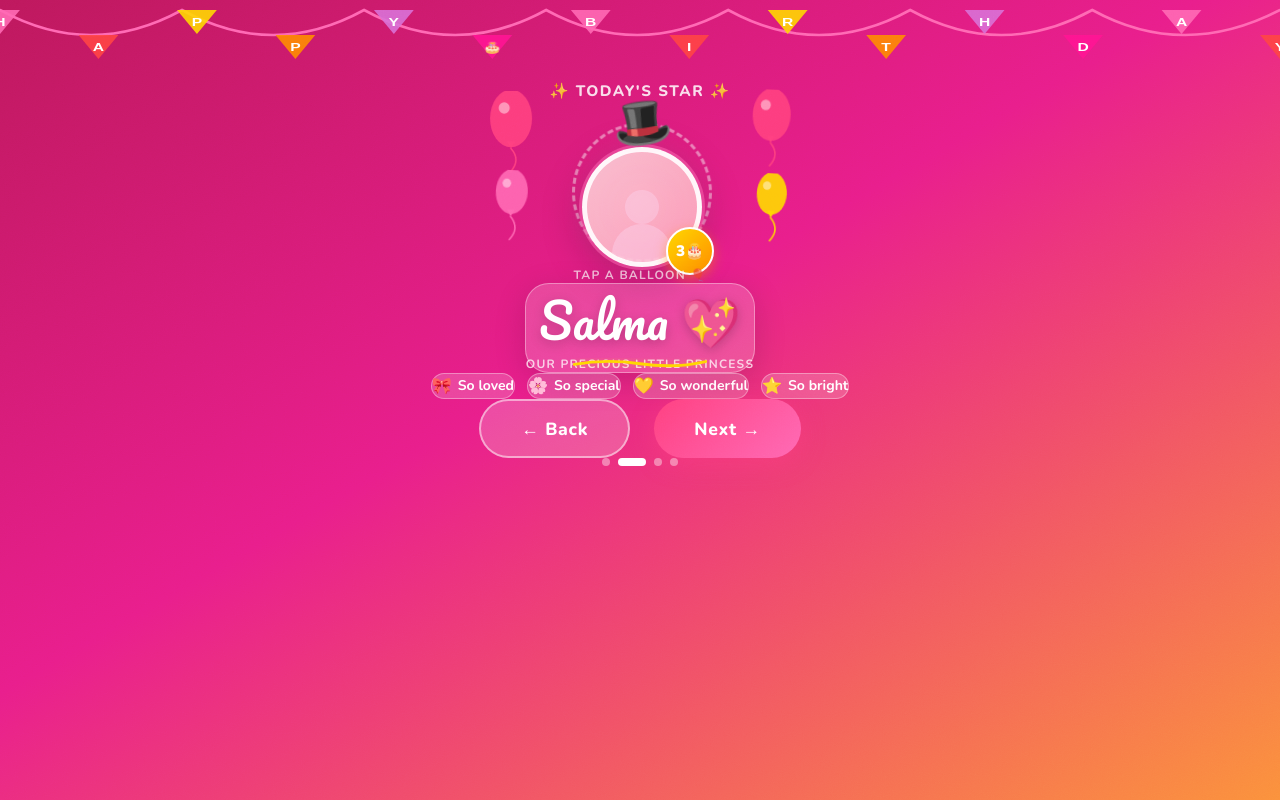
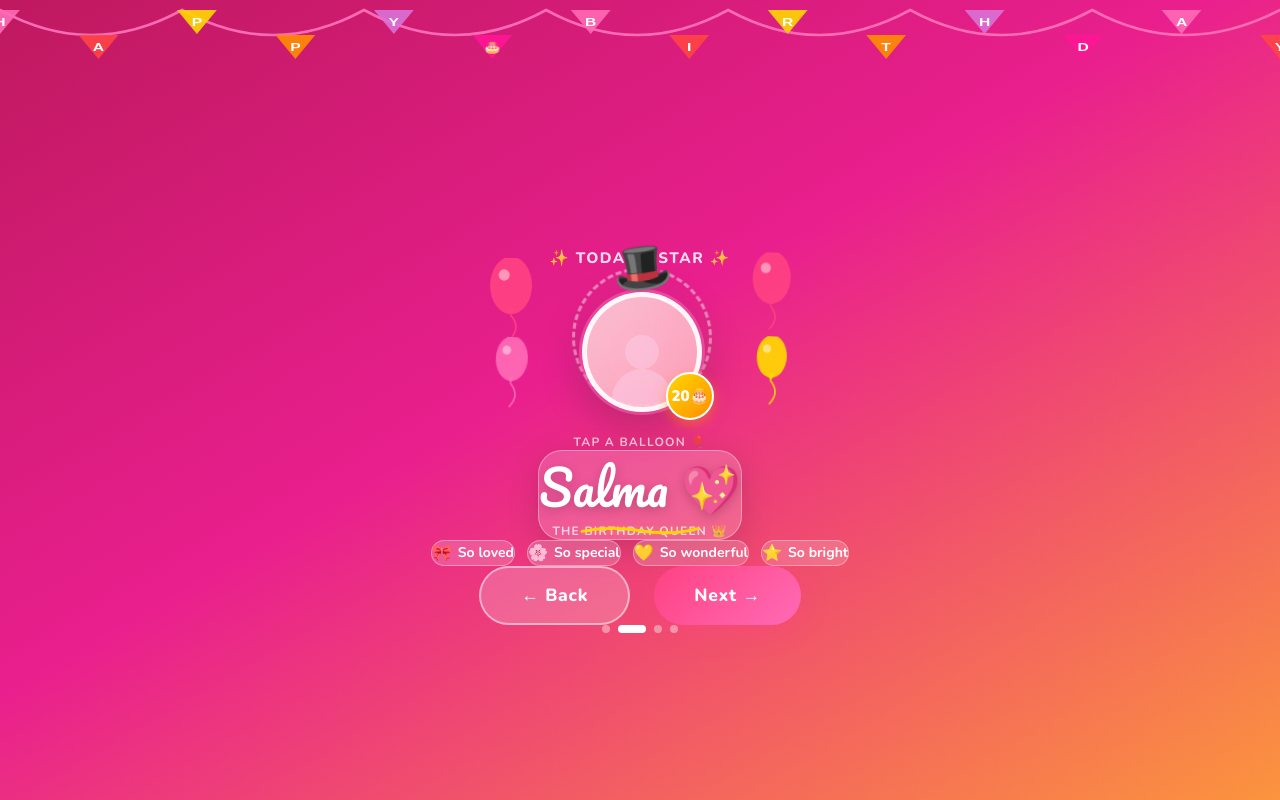
Before and after one commit to AhmedEldabah/salma, a React (Vite) app: page / in a window 1280 px wide. Both pictures are taken after a click on the button "Open Your Surprise 🎁". Built offline with nearby package versions, Linux system fonts and the light colour scheme.

Commit message:
Update PagePhoto component for styling and content

```diff
--- a/src/components/PagePhoto.jsx
+++ b/src/components/PagePhoto.jsx
@@ -34,7 +34,7 @@ export default function PagePhoto({ onNext, onBack }) {
         <Bunting />
       </div>
 
-      <main className="relative z-20 flex flex-col items-center flex-1 px-4 pt-4 pb-10">
+      <main className="relative z-20 flex flex-col items-center justify-center flex-1 px-4 pt-4 pb-10">
         <p
           className="animate-fadeInUp delay-100 mb-4 font-extrabold tracking-widest uppercase"
           style={{ color: 'rgba(255,255,255,0.85)', fontSize: 'clamp(0.75rem, 2.5vw, 0.95rem)' }}
@@ -43,7 +43,7 @@ export default function PagePhoto({ onNext, onBack }) {
         </p>
 
         {/* tap-to-pop balloons + photo */}
-        <div className="flex items-end justify-center gap-4 sm:gap-12 mb-6 animate-fadeInUp delay-200">
+        <div className="flex items-center justify-center gap-4 sm:gap-12 mb-6 animate-fadeInUp delay-200">
           <div className="flex flex-col items-center gap-3">
             <PopBalloon
               color={BALLOON_PAIRS[0].color}
@@ -80,7 +80,7 @@ export default function PagePhoto({ onNext, onBack }) {
               }}
             >
               <span style={{ fontFamily: "'Nunito', sans-serif", fontWeight: 900, color: '#fff', fontSize: '0.95rem' }}>
-                <CountUp to={3} duration={1100} />🎂
+                <CountUp to={20} duration={1100} />🎂
               </span>
             </div>
           </div>
@@ -122,8 +122,8 @@ export default function PagePhoto({ onNext, onBack }) {
             <div className="absolute left-1/2 -translate-x-1/2" style={{ width: '60%', bottom: 4 }}>
               <HandDrawnUnderline color="#FFD700" delay={600} stroke={4} height={10} />
             </div>
-            <p className="mt-1 font-bold tracking-widest uppercase text-white/75 text-xs">
-              Our precious little princess
+            <p className="mt-2 font-bold tracking-widest uppercase text-white/75 text-xs">
+              The birthday queen 👑
             </p>
           </div>
         </div>
```
